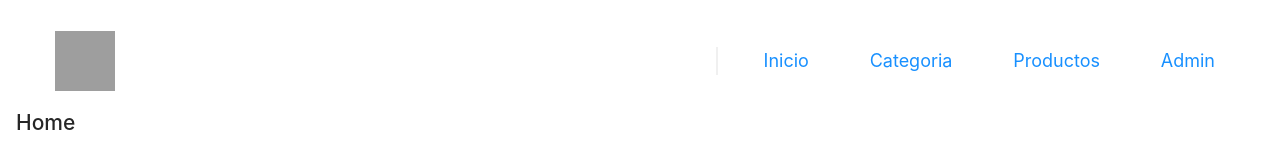
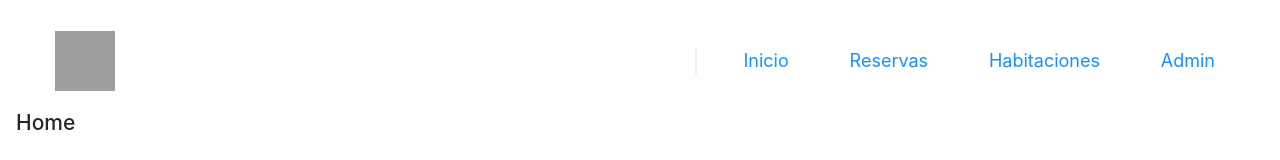
Before and after one commit to JulianMGonzalez/React-app, a React (Create React App) app: page / in a window 1280 px wide. Shown: the top 160 px of the page. Built offline with nearby package versions, Linux system fonts and the light colour scheme; grey boxes are pictures that could not be loaded.

Commit message:
enhanced route

```diff
--- a/src/App.js
+++ b/src/App.js
@@ -30,10 +30,10 @@
           <Route exact path="/">
             <Home />
           </Route>
-          <Route path="/category">
+          <Route path="/reservas">
             <Category />
           </Route>
-          <Route path="/products">
+          <Route path="/habitaciones">
             <Products />
           </Route>
           <PrivateRoute path="/admin" component={Admin} />
--- a/src/components/Navbar/MenuItems.js
+++ b/src/components/Navbar/MenuItems.js
@@ -6,13 +6,13 @@ export const menuItems = [
     },
     {
         id: 2,
-        title: 'Categoria',
-        to: '/category'
+        title: 'Reservas',
+        to: '/reservas'
     },
     {
         id: 3,
-        title: 'Productos',
-        to: '/products'
+        title: 'Habitaciones',
+        to: '/habitaciones'
     },
     {
         id: 4,
```
